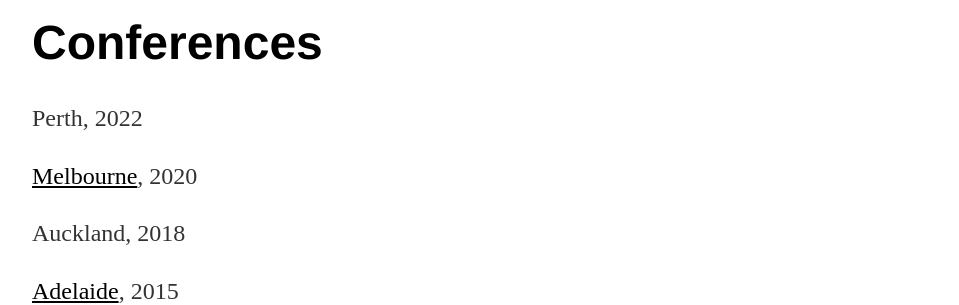
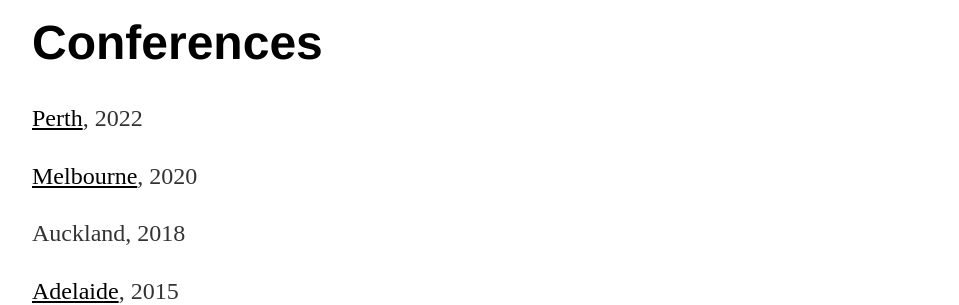
Before and after one commit to kozwaves/kozwaves.github.io, a Jekyll site: the page built from Conferences/index.html, in a window 1280 px wide. Shown: the part 270-575 px from the top of the page, without its empty margins (160-1119 px from the left). Built offline with Jekyll 4.4.1, drawn with Linux system fonts in a browser that asks for light colours; comment, search, counter and statistics services are not loaded.

Commit message:
Update index.html

```diff
--- a/Conferences/index.html
+++ b/Conferences/index.html
@@ -5,7 +5,7 @@ title: KOZWaves, Australasian wave science
 <div class="blurb">
 	<h1>Conferences</h1>
 
-  <p>Perth, 2022</p>
+  <p><a href="https://www.uwa.edu.au/schools/oceans/events/kozwaves-2022" style="color: black; text-decoration: underline;">Perth</a>, 2022</p>
 
   <p><a href="https://conference.eng.unimelb.edu.au/kozwaves-2020/#about" style="color: black; text-decoration: underline;">Melbourne</a>, 2020</p>
 
```
